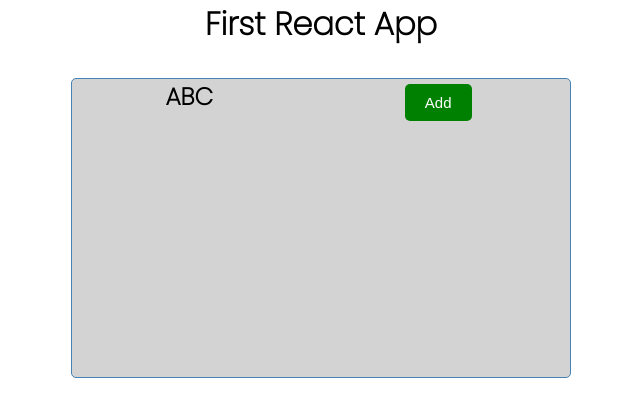
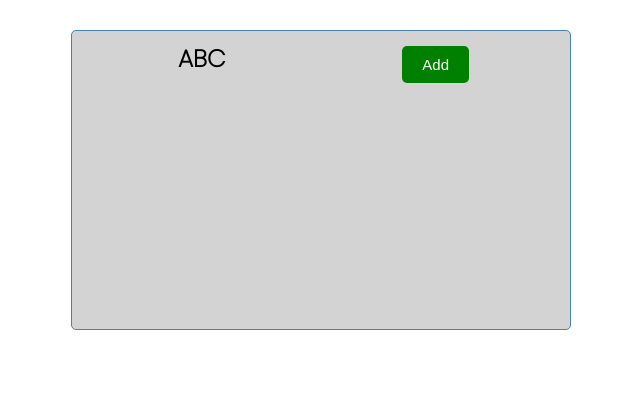
Before and after one commit to natiquekeyin/frontend2023Winter, a React (Create React App) app in the folder Week12/firstapp/: page / in a window 1280 px wide. Shown: the top 416 px of the page, without its empty margins (319-959 px from the left). Built offline with nearby package versions, Linux system fonts and the light colour scheme.

Commit message:
march23_1

```diff
--- a/Week12/firstapp/src/App.js
+++ b/Week12/firstapp/src/App.js
@@ -1,13 +1,13 @@
-import logo from "./logo.svg";
 import "./App.css";
 import Header from "./components/Header";
 import Footer from "./components/Footer";
+import Tasks from "./components/Tasks";
 // Observer it starts with a capital letter...
 function App() {
   return (
-    <div className="App">
-      <h1>First React App</h1>
+    <div className="container">
       <Header title="ABC" message="This is the best company" />
+      <Tasks />
     </div>
   );
 }
--- a/Week12/firstapp/src/components/Header.jsx
+++ b/Week12/firstapp/src/components/Header.jsx
@@ -6,7 +6,7 @@ const Header = (props) => {
     console.log("clicked the button");
   };
   return (
-    <div className="container">
+    <div>
       <header className="header">
         <h2>{props.title}</h2>
         <Button color="green" text="Add" someFun={onClick} />
--- /dev/null
+++ b/Week12/firstapp/src/components/Tasks.jsx
@@ -0,0 +1,34 @@
+import { useState } from "react";
+
+const Tasks = () => {
+  const [tasks, setTasks] = useState([
+    {
+      id: 1,
+      text: "Doctor's Appointment",
+      day: "April 7th at 1:30pm",
+      reminder: true,
+    },
+    {
+      id: 2,
+      text: "Shopping",
+      day: "April 17th at 11:30am",
+      reminder: false,
+    },
+    {
+      id: 3,
+      text: "Meeting with boss",
+      day: "March 28th  at 1:30pm",
+      reminder: true,
+    },
+  ]);
+  //  num=20; it is a state ...
+  return (
+    <>
+      {/* {tasks.map((task) => (
+        <h3 key={task.id}>{task.text}</h3>
+      ))} */}
+    </>
+  );
+};
+
+export default Tasks;
--- a/Week12/firstapp/src/index.css
+++ b/Week12/firstapp/src/index.css
@@ -17,6 +17,8 @@ body {
   border: 1px solid steelblue;
   border-radius: 5px;
   overflow: auto;
+  padding: 10px;
+  padding-left: 20px;
 }
 
 .header {
```
Also changed, not shown: 1 other file (tests, documents, lock files or other folders).
